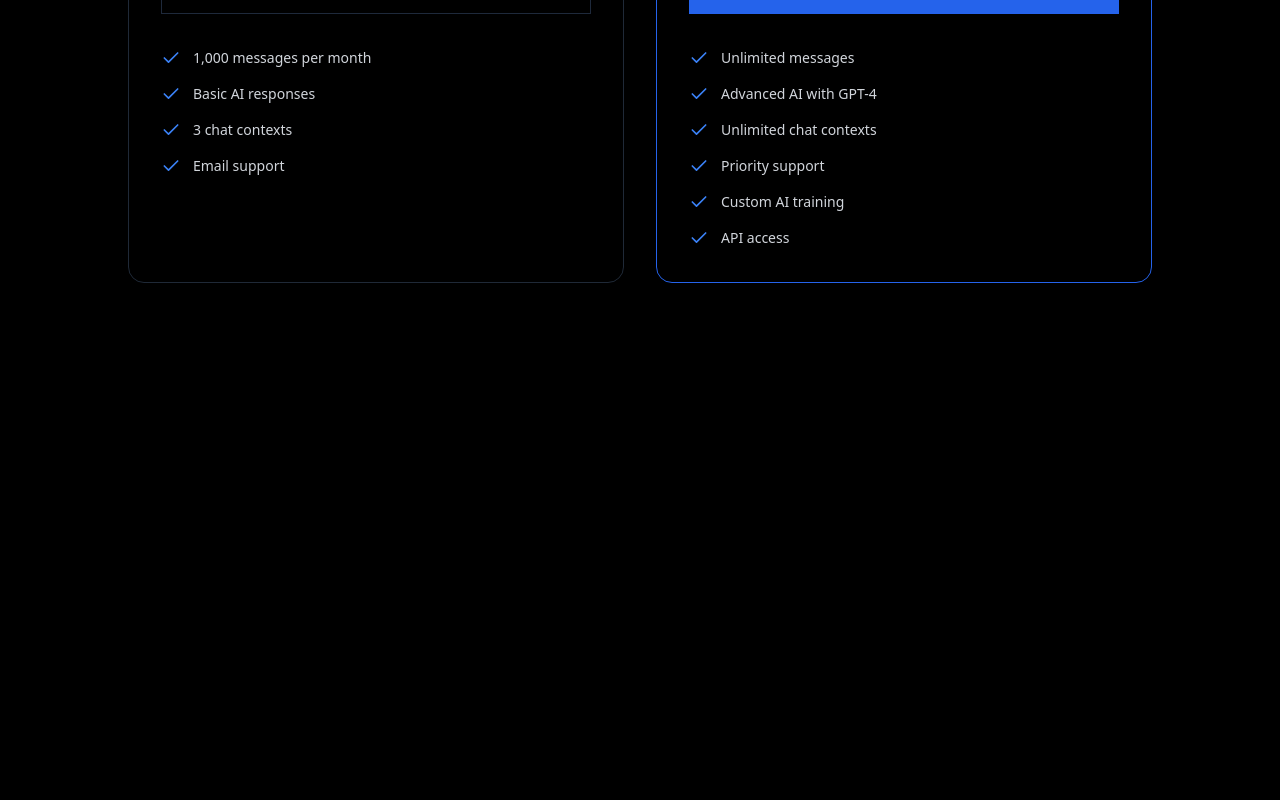
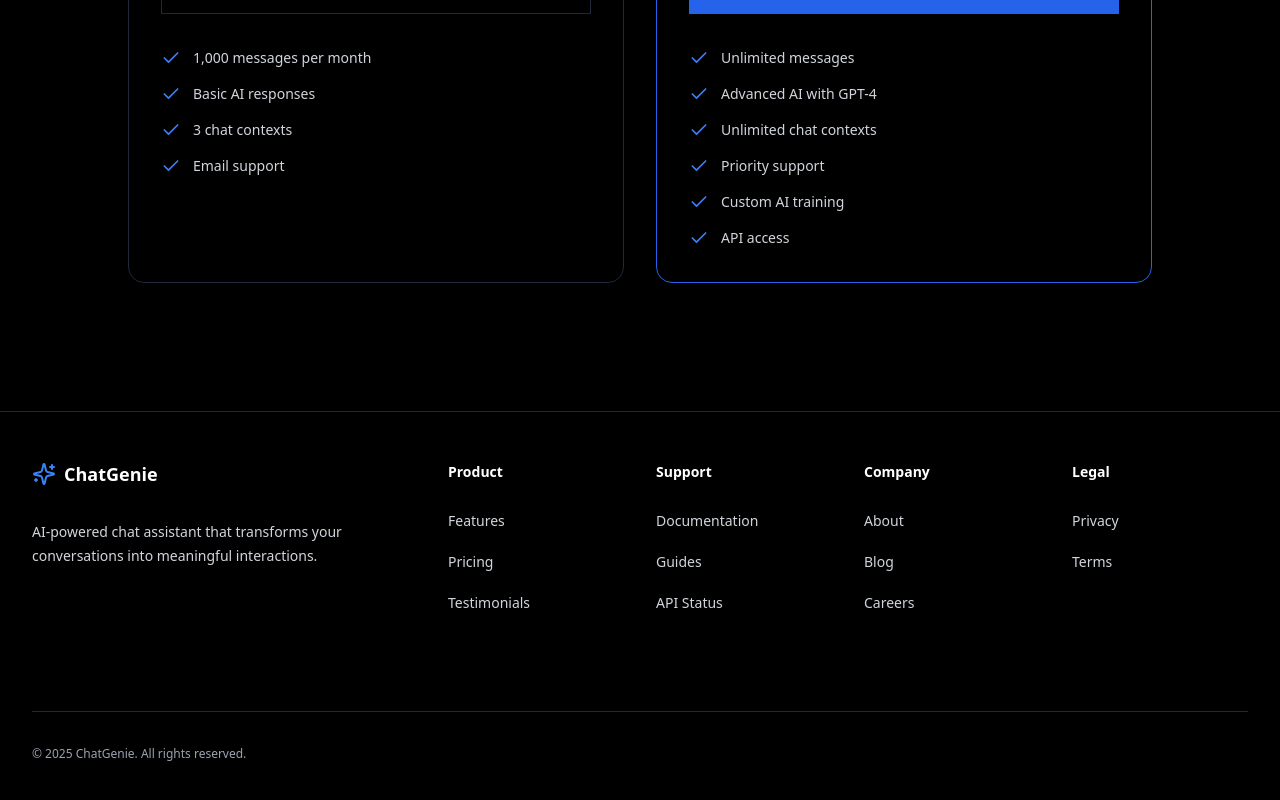
Before and after one commit to AsifAhmedSahil/Chat-genie-AI-ChatBot-using-NextJs-Tailwind-Typescript-Gemini-AI, a Next.js app: page / in a window 1280 px wide. Shown: the part 1438-2238 px from the top of the page. Before the commit the page ends 1849 px from the top, so only its background shows below. Built offline with nearby package versions, Linux system fonts and the light colour scheme.

Commit message:
footer section addded:

```diff
--- a/app/page.tsx
+++ b/app/page.tsx
@@ -3,6 +3,7 @@ import { Button } from "@/components/ui/button"
 import { Badge } from "@/components/ui/badge"
 import { ArrowRight, Sparkles } from "lucide-react"
 import { PricingSection } from "@/components/pricing-section"
+import { Footer } from "@/components/footer"
 
 
 export default function Home() {
@@ -83,7 +84,7 @@ export default function Home() {
 
        <PricingSection/>
       </main>
-
+              <Footer/>
 
     </div>
   )
--- /dev/null
+++ b/components/footer.tsx
@@ -0,0 +1,142 @@
+import Link from "next/link";
+import { Sparkles } from "lucide-react";
+
+export function Footer() {
+  return (
+    <footer className="border-t border-gray-800 bg-black">
+      <div className="mx-auto max-w-7xl px-6 py-12 lg:px-8">
+        <div className="xl:grid xl:grid-cols-3 xl:gap-8">
+          <div className="space-y-8">
+            <div className="flex items-center space-x-2">
+              <Sparkles className="h-6 w-6 text-blue-500" />
+              <span className="text-lg font-bold">ChatGenie</span>
+            </div>
+            <p className="text-sm leading-6 text-gray-300">
+              AI-powered chat assistant that transforms your conversations into
+              meaningful interactions.
+            </p>
+          </div>
+          <div className="mt-16 grid grid-cols-2 gap-8 xl:col-span-2 xl:mt-0">
+            <div className="md:grid md:grid-cols-2 md:gap-8">
+              <div>
+                <h3 className="text-sm font-semibold leading-6">Product</h3>
+                <ul className="mt-6 space-y-4">
+                  <li>
+                    <Link
+                      href="#features"
+                      className="text-sm leading-6 text-gray-300 hover:text-white"
+                    >
+                      Features
+                    </Link>
+                  </li>
+                  <li>
+                    <Link
+                      href="#pricing"
+                      className="text-sm leading-6 text-gray-300 hover:text-white"
+                    >
+                      Pricing
+                    </Link>
+                  </li>
+                  <li>
+                    <Link
+                      href="#testimonials"
+                      className="text-sm leading-6 text-gray-300 hover:text-white"
+                    >
+                      Testimonials
+                    </Link>
+                  </li>
+                </ul>
+              </div>
+              <div className="mt-10 md:mt-0">
+                <h3 className="text-sm font-semibold leading-6">Support</h3>
+                <ul className="mt-6 space-y-4">
+                  <li>
+                    <Link
+                      href="#documentation"
+                      className="text-sm leading-6 text-gray-300 hover:text-white"
+                    >
+                      Documentation
+                    </Link>
+                  </li>
+                  <li>
+                    <Link
+                      href="#guides"
+                      className="text-sm leading-6 text-gray-300 hover:text-white"
+                    >
+                      Guides
+                    </Link>
+                  </li>
+                  <li>
+                    <Link
+                      href="#api"
+                      className="text-sm leading-6 text-gray-300 hover:text-white"
+                    >
+                      API Status
+                    </Link>
+                  </li>
+                </ul>
+              </div>
+            </div>
+            <div className="md:grid md:grid-cols-2 md:gap-8">
+              <div>
+                <h3 className="text-sm font-semibold leading-6">Company</h3>
+                <ul className="mt-6 space-y-4">
+                  <li>
+                    <Link
+                      href="#about"
+                      className="text-sm leading-6 text-gray-300 hover:text-white"
+                    >
+                      About
+                    </Link>
+                  </li>
+                  <li>
+                    <Link
+                      href="#blog"
+                      className="text-sm leading-6 text-gray-300 hover:text-white"
+                    >
+                      Blog
+                    </Link>
+                  </li>
+                  <li>
+                    <Link
+                      href="#careers"
+                      className="text-sm leading-6 text-gray-300 hover:text-white"
+                    >
+                      Careers
+                    </Link>
+                  </li>
+                </ul>
+              </div>
+              <div className="mt-10 md:mt-0">
+                <h3 className="text-sm font-semibold leading-6">Legal</h3>
+                <ul className="mt-6 space-y-4">
+                  <li>
+                    <Link
+                      href="#privacy"
+                      className="text-sm leading-6 text-gray-300 hover:text-white"
+                    >
+                      Privacy
+                    </Link>
+                  </li>
+                  <li>
+                    <Link
+                      href="#terms"
+                      className="text-sm leading-6 text-gray-300 hover:text-white"
+                    >
+                      Terms
+                    </Link>
+                  </li>
+                </ul>
+              </div>
+            </div>
+          </div>
+        </div>
+        <div className="mt-16 border-t border-gray-800 pt-8 sm:mt-20 lg:mt-24">
+          <p className="text-xs leading-5 text-gray-400">
+            &copy; {new Date().getFullYear()} ChatGenie. All rights reserved.
+          </p>
+        </div>
+      </div>
+    </footer>
+  );
+}
```
